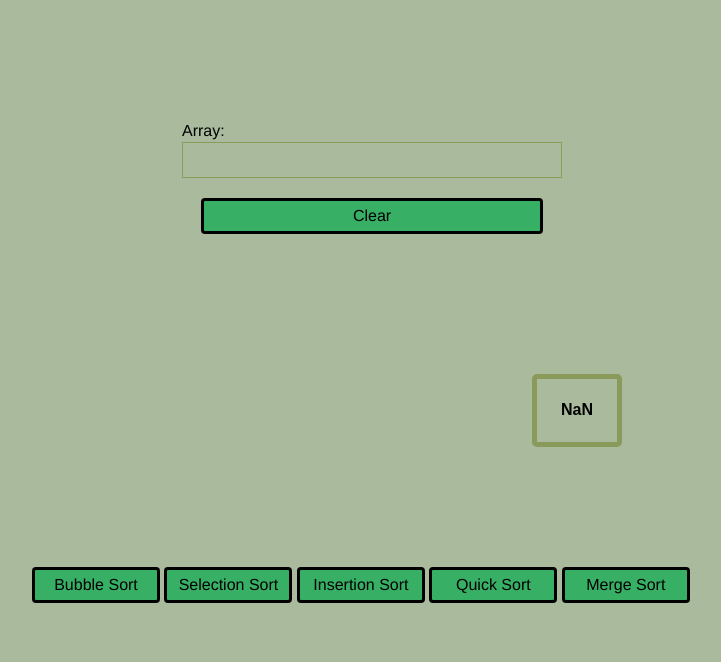
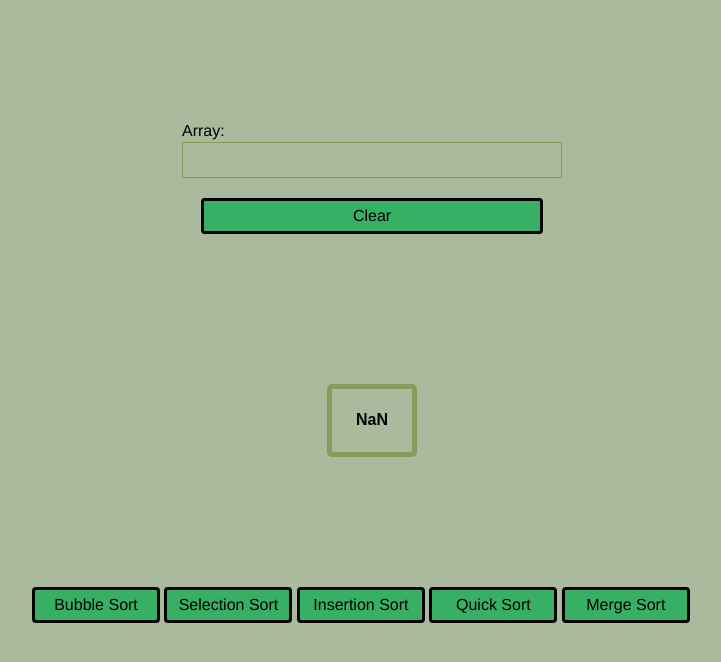
Before and after one commit to amansingh108/animator, a plain HTML site: page index.html in a window 1280 px wide. Both pictures are taken after a click on the button "Bubble Sort". Shown: the whole page, without its empty margins (268-989 px from the left). Drawn offline with Linux system fonts and the light colour scheme.

Commit message:
minor changes in styles.css

```diff
--- a/css/styles.css
+++ b/css/styles.css
@@ -50,7 +50,6 @@ button#clear{
 
 form#buttons{
 	width: 700px;
-
 	float: center;
 }
 
@@ -66,19 +65,23 @@ form#buttons button{
 	background: #37af65;
 }
 
+
 .array {
-  	list-style-type: none;
-  	align-items: center;
-	margin: 2rem 800px;
+	padding: 2rem auto;
+	display: flex;
+	justify-content: center;
+
 }
 
 .array span{
 	display: inline-flex;
 	justify-content: center;
-	border: 5px solid #8A9A5B;
+  	margin: 10px;
+  	padding: 20px;
+  	border: 5px solid #8A9A5B;
 	border-radius: 5px;
 	font-size: 1em;
 	font-family: sans-serif;
 	font-weight: bold;
-	padding: 20px;
+  	text-align: center;
 }
```
Also changed, not shown: index.html (line endings or trailing spaces).
